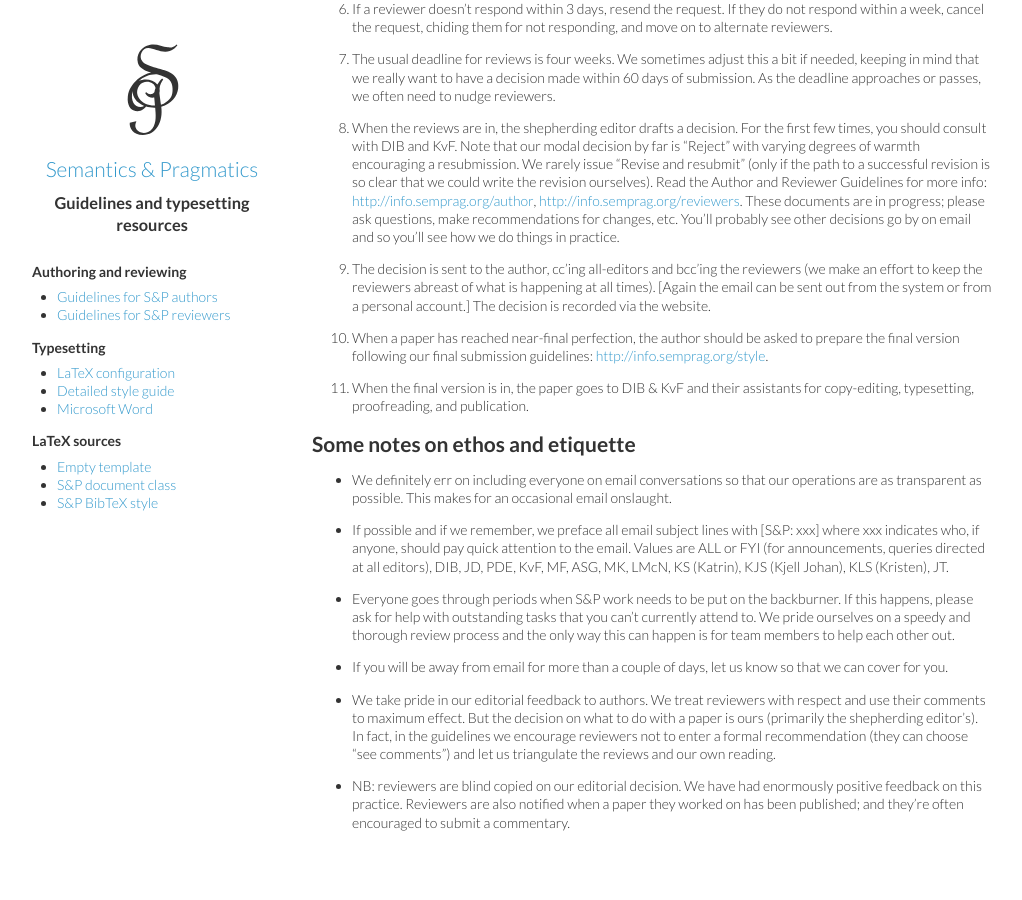
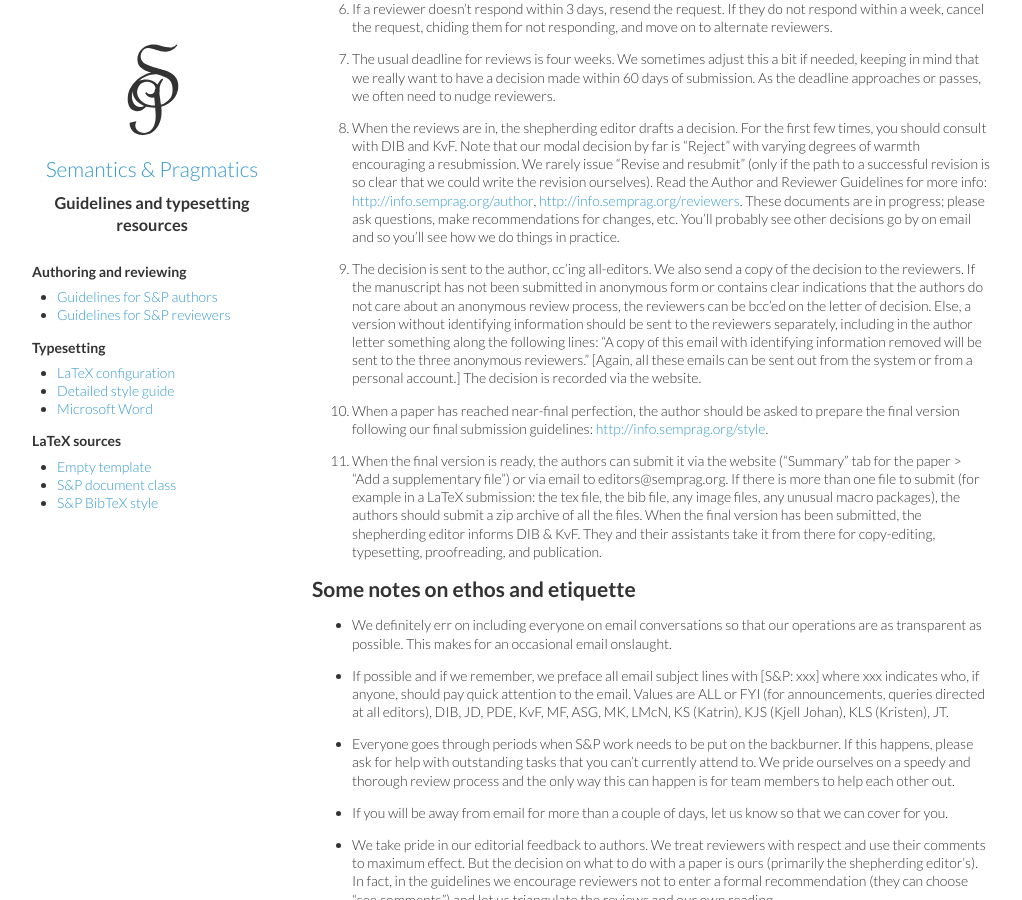
Before and after one commit to semprag/semprag.github.io, a Jekyll site: the page built from workflow.md, in a window 1280 px wide and 900 px high, scrolled down 1304 px. Shown: the whole window, without its empty margins (8-1030 px from the left). Built offline with Jekyll 4.4.1, drawn with Linux system fonts in a browser that asks for light colours.

Commit message:
Updated workflow (copy to reviewers, final submission)

```diff
--- a/workflow.md
+++ b/workflow.md
@@ -55,17 +55,17 @@ likelihood that we may take up to 90 days given the nature of their paper.
 
     Sometimes reviewers accept review requests via email and don't go through the system. In such a case, the shepherd should go to the Review page and click "WILL DO THE REVIEW", thus recording the agreement.
 
-7. If a reviewer doesn't respond within 3 days, resend the request. If they do not respond within a week, cancel the request, chiding them for not responding, and move on to alternate reviewers.
+6. If a reviewer doesn't respond within 3 days, resend the request. If they do not respond within a week, cancel the request, chiding them for not responding, and move on to alternate reviewers.
 
-8. The usual deadline for reviews is four weeks. We sometimes adjust this a bit if needed, keeping in mind that we really want to have a decision made within 60 days of submission. As the deadline approaches or passes, we often need to nudge reviewers.
+7. The usual deadline for reviews is four weeks. We sometimes adjust this a bit if needed, keeping in mind that we really want to have a decision made within 60 days of submission. As the deadline approaches or passes, we often need to nudge reviewers.
 
-9. When the reviews are in, the shepherding editor drafts a decision. For the first few times, you should consult with DIB and KvF. Note that our modal decision by far is "Reject" with varying degrees of warmth encouraging a resubmission. We rarely issue "Revise and resubmit" (only if the path to a successful revision is so clear that we could write the revision ourselves). Read the Author and Reviewer Guidelines for more info: <http://info.semprag.org/author>, <http://info.semprag.org/reviewers>. These documents are in progress; please ask questions, make recommendations for changes, etc. You'll probably see other decisions go by on email and so you'll see how we do things in practice.
+8. When the reviews are in, the shepherding editor drafts a decision. For the first few times, you should consult with DIB and KvF. Note that our modal decision by far is "Reject" with varying degrees of warmth encouraging a resubmission. We rarely issue "Revise and resubmit" (only if the path to a successful revision is so clear that we could write the revision ourselves). Read the Author and Reviewer Guidelines for more info: <http://info.semprag.org/author>, <http://info.semprag.org/reviewers>. These documents are in progress; please ask questions, make recommendations for changes, etc. You'll probably see other decisions go by on email and so you'll see how we do things in practice.
 
-10. The decision is sent to the author, cc'ing all-editors and bcc'ing the reviewers (we make an effort to keep the reviewers abreast of what is happening at all times). [Again the email can be sent out from the system or from a personal account.] The decision is recorded via the website.
+9. The decision is sent to the author, cc’ing all-editors. We also send a copy of the decision to the reviewers. If the manuscript has not been submitted in anonymous form or contains clear indications that the authors do not care about an anonymous review process, the reviewers can be bcc’ed on the letter of decision. Else, a version without identifying information should be sent to the reviewers separately, including in the author letter something along the following lines: "A copy of this email with identifying information removed will be sent to the three anonymous reviewers." [Again, all these emails can be sent out from the system or from a personal account.] The decision is recorded via the website.
 
-11. When a paper has reached near-final perfection, the author should be asked to prepare the final version following our final submission guidelines: <http://info.semprag.org/style>.
+10. When a paper has reached near-final perfection, the author should be asked to prepare the final version following our final submission guidelines: <http://info.semprag.org/style>.
 
-12. When the final version is in, the paper goes to DIB & KvF and their assistants for copy-editing, typesetting, proofreading, and publication.
+11. When the final version is ready, the authors can submit it via the website ("Summary" tab for the paper > "Add a supplementary file") or via email to editors@semprag.org. If there is more than one file to submit (for example in a LaTeX submission: the tex file, the bib file, any image files, any unusual macro packages), the authors should submit a zip archive of all the files. When the final version has been submitted, the shepherding editor informs DIB & KvF. They and their assistants take it from there for copy-editing, typesetting, proofreading, and publication.
 
 # Some notes on ethos and etiquette
 
```
